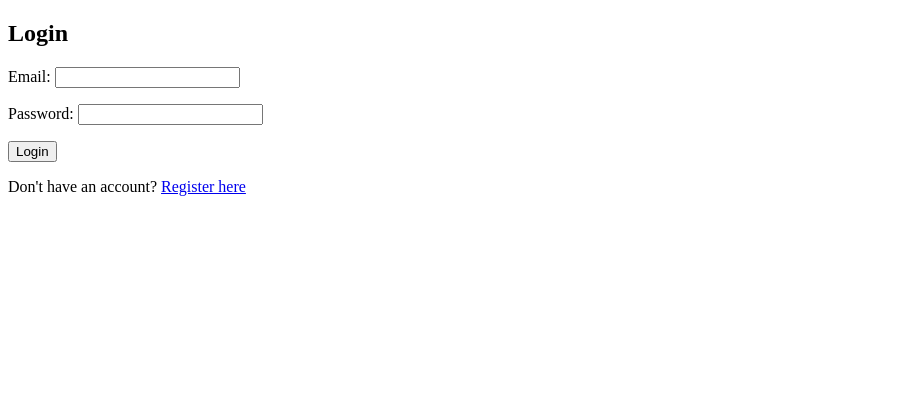
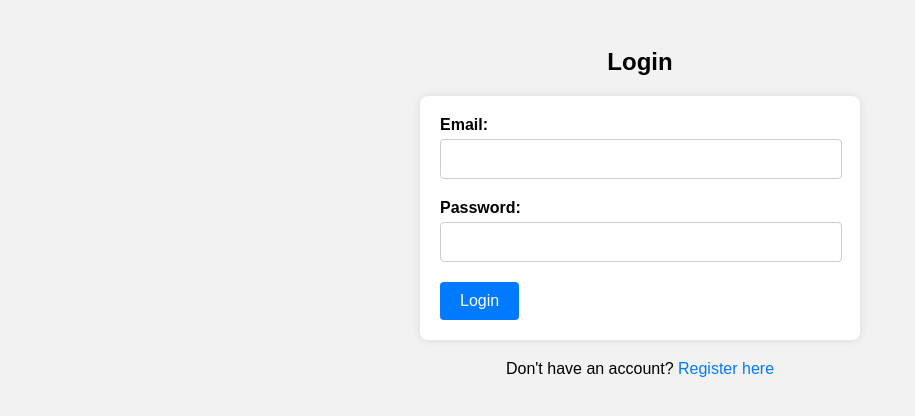
Before and after one commit to abdullahashraf12/BlogSite, a Django app: page /userauths/login/ in a window 1280 px wide. Shown: the top 416 px of the page, without its empty margins (0-915 px from the left). Run offline with Django 5.2, Linux system fonts and the light colour scheme.

Commit message:
UI Huge Improvement

```diff
--- a/BlogSite/templates/login.html
+++ b/BlogSite/templates/login.html
@@ -5,19 +5,85 @@
     <meta http-equiv="X-UA-Compatible" content="IE=edge">
     <meta name="viewport" content="width=device-width, initial-scale=1.0">
     <title>Login</title>
+    <style>
+        body {
+            font-family: Arial, sans-serif;
+            background-color: #f2f2f2;
+            padding: 20px;
+        }
+        h2 {
+            text-align: center;
+            margin-bottom: 20px;
+        }
+        form {
+            max-width: 400px;
+            margin: 0 auto;
+            background-color: #fff;
+            padding: 20px;
+            border-radius: 8px;
+            box-shadow: 0 0 10px rgba(0,0,0,0.1);
+        }
+        .form-group {
+            margin-bottom: 20px;
+        }
+        .form-group label {
+            display: block;
+            font-weight: bold;
+            margin-bottom: 5px;
+        }
+        .form-group input[type="email"],
+        .form-group input[type="password"] {
+            width: calc(100% - 20px);
+            padding: 10px;
+            font-size: 16px;
+            border: 1px solid #ccc;
+            border-radius: 4px;
+        }
+        button[type="submit"] {
+            background-color: #007bff;
+            color: #fff;
+            border: none;
+            padding: 10px 20px;
+            font-size: 16px;
+            cursor: pointer;
+            border-radius: 4px;
+        }
+        button[type="submit"]:hover {
+            background-color: #0056b3;
+        }
+        p {
+            text-align: center;
+            margin-top: 20px;
+        }
+        p a {
+            color: #007bff;
+            text-decoration: none;
+        }
+        p a:hover {
+            text-decoration: underline;
+        }
+    </style>
 </head>
 <body>
     <h2>Login</h2>
-    {% if messages %}
+
+    <form method="POST" class="form">
+        {% if messages %}
         {% for message in messages %}
             <div>{{ message }}</div>
         {% endfor %}
     {% endif %}
-    <form method="POST">
         {% csrf_token %}
-        {{ form.as_p }}
+        <div class="form-group">
+            <label for="id_email">Email:</label>
+            {{ form.email }}
+        </div>
+        <div class="form-group">
+            <label for="id_password">Password:</label>
+            {{ form.password }}
+        </div>
         <button type="submit">Login</button>
     </form>
-    <p>Don't have an account? <a href="{% url 'userauths:register' %}">Register here</a></p>
+    <p>Don't have an account? <a href="{% url 'userauths:register' %}" style="color: #007bff; text-decoration: none;">Register here</a></p>
 </body>
 </html>
```
Also changed, not shown: BlogSite/templates/register.html (+94 -8 lines), BlogSite/db.sqlite3, BlogSite/media/profile_pictures/n_Wde9oXT.jpg (added).
